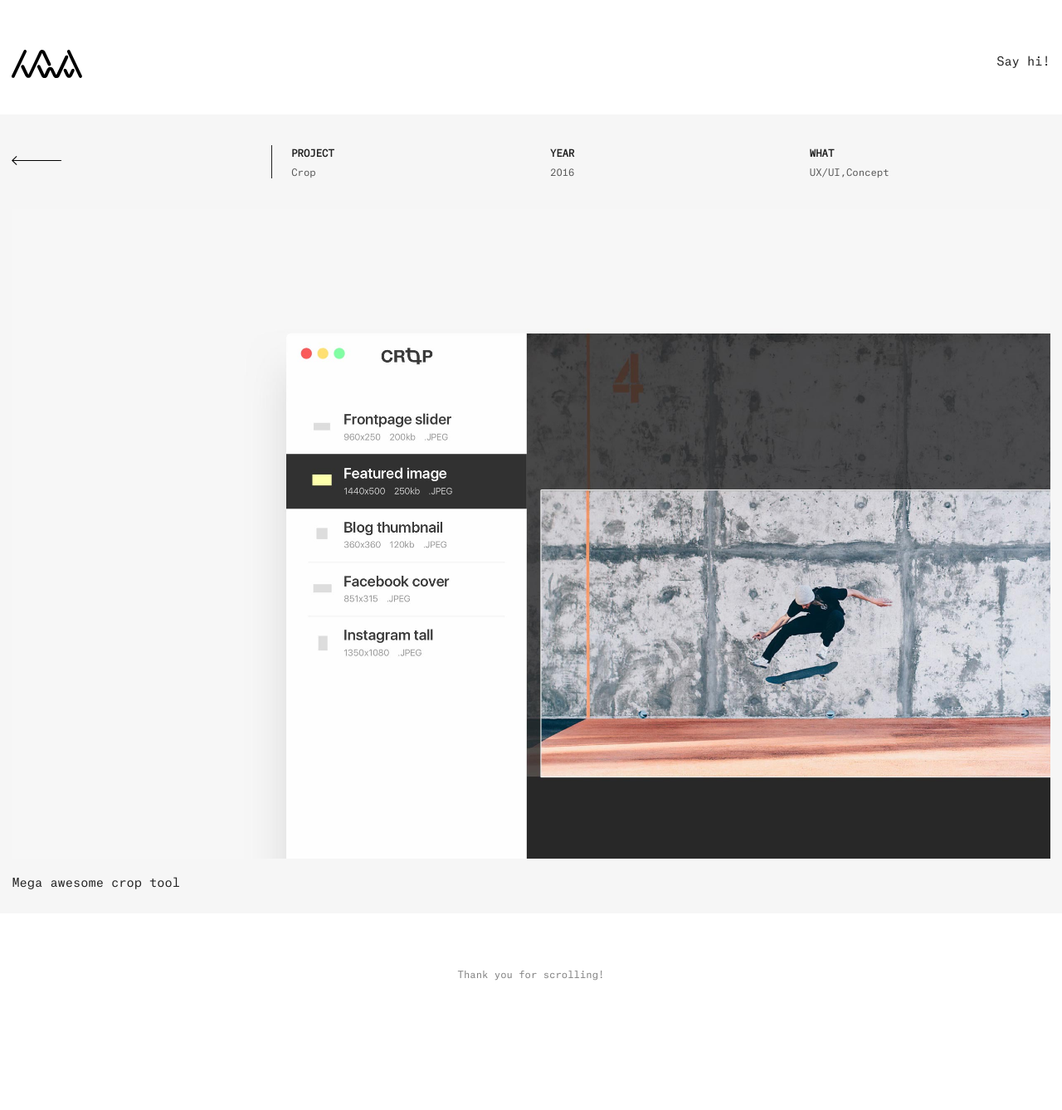
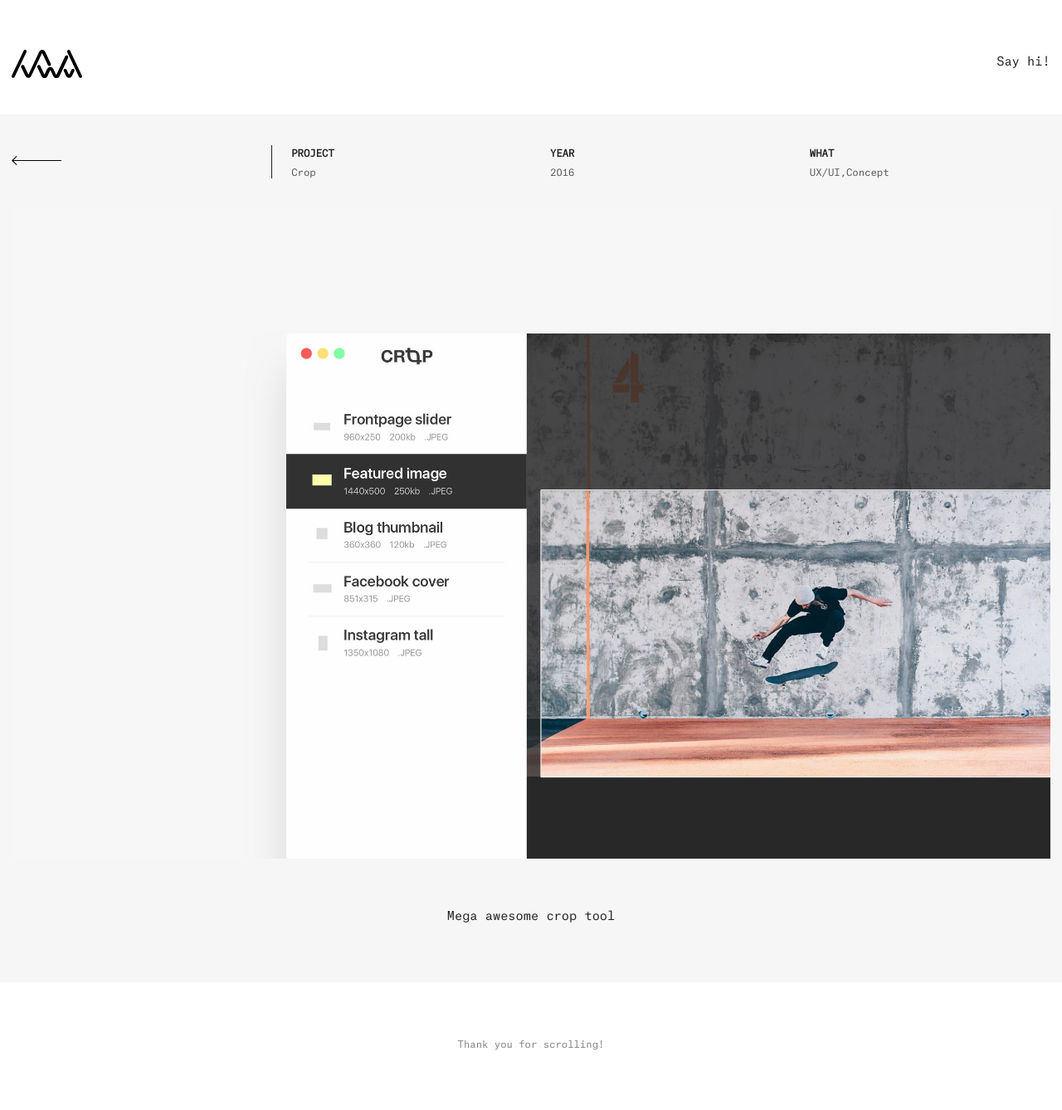
Before and after one commit to itsnwa/portfolio, a Jekyll site: the page built from _projects/crop.md, in a window 1280 px wide. Shown: the whole page at 83% size. Built offline with Jekyll 4.4.1, drawn with Linux system fonts in a browser that asks for light colours; before the commit the page ends 1254 px from its top, so only the background shows below that.

Commit message:
Added javascript to remove p tag from images on the project pages.

```diff
--- a/_includes/scripts.html
+++ b/_includes/scripts.html
@@ -1,2 +1,2 @@
 <script src="https://code.jquery.com/jquery-2.2.4.min.js"></script>
-<script src="{{ site.baseurl }}/js/nwa.min.js"></script>
+<script src="{{ site.baseurl }}/js/nwa.js"></script>
--- a/css/style.scss
+++ b/css/style.scss
@@ -221,12 +221,20 @@
 
     .project-content {
       padding: 1em 0;
+      display: flex;
+      flex-direction: column;
 
-        img {
-          max-width: 100%;
-          margin: 0;
-          padding-bottom: 1em;
-        }
+      p {
+        max-width: 700px;
+        padding: 3em 0;
+        align-self: center;
+      }
+
+      img {
+        max-width: 100%;
+        margin: 0;
+        padding-bottom: 1em;
+      }
 
     }
 
--- a/js/nwa.js
+++ b/js/nwa.js
@@ -5,4 +5,8 @@
     $('p.category', $(this)).slideToggle(100, 'linear').display(100, 'linear');
   });
 
+  // Unwrap images from p tags
+  $('.project-content p > img').unwrap().removeAttr('height').removeAttr('width');
+  $('.project-content p > a > img').removeAttr('height').removeAttr('width').parent().unwrap();
+
 });
```
